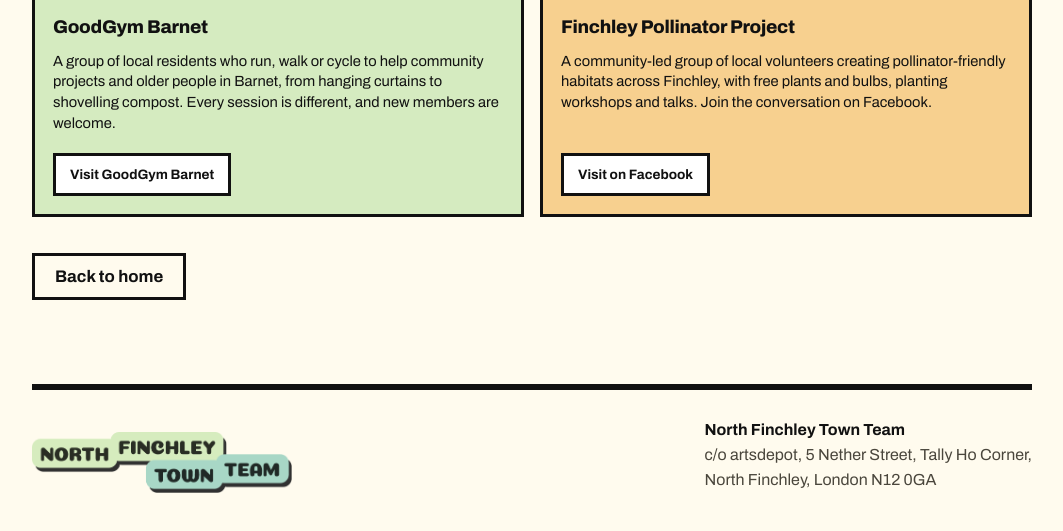
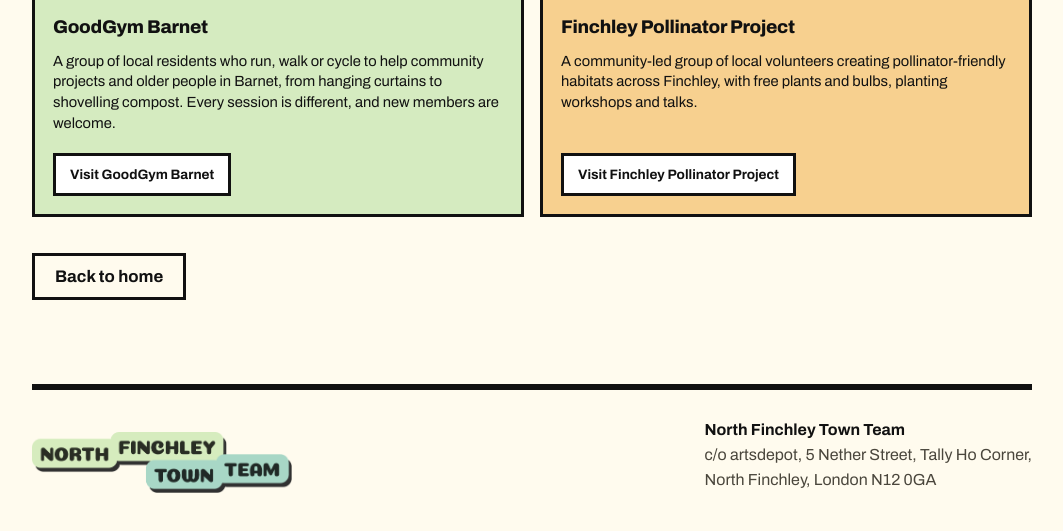
Before and after one commit to secrethen/N12TT, a plain HTML site: page friends.html in a window 1280 px wide. Shown: the part 1533-2064 px from the top of the page, without its empty margins (108-1171 px from the left). Drawn offline with Linux system fonts and the light colour scheme.

Commit message:
friends update
new link for pollinators

```diff
--- a/friends.html
+++ b/friends.html
@@ -93,8 +93,8 @@
       <article class="card sand">
         <div class="logo-box"><img src="logos/pollinator.jpg" alt="Finchley Pollinator Project logo" loading="lazy" onerror="this.parentNode.className='logo-box no-logo';this.parentNode.innerHTML='<span>Finchley Pollinator Project</span>'"></div>
         <h3>Finchley Pollinator Project</h3>
-        <p>A community-led group of local volunteers creating pollinator-friendly habitats across Finchley, with free plants and bulbs, planting workshops and talks. Join the conversation on Facebook.</p>
-        <a class="btn" href="https://www.facebook.com/groups/finchleypollinatorproject/" target="_blank" rel="noopener">Visit on Facebook</a>
+        <p>A community-led group of local volunteers creating pollinator-friendly habitats across Finchley, with free plants and bulbs, planting workshops and talks.</p>
+        <a class="btn" href="https://ecoshowandtell.org/finchley-pollinator-project/" target="_blank" rel="noopener">Visit Finchley Pollinator Project</a>
       </article>
     </div>
 
```
